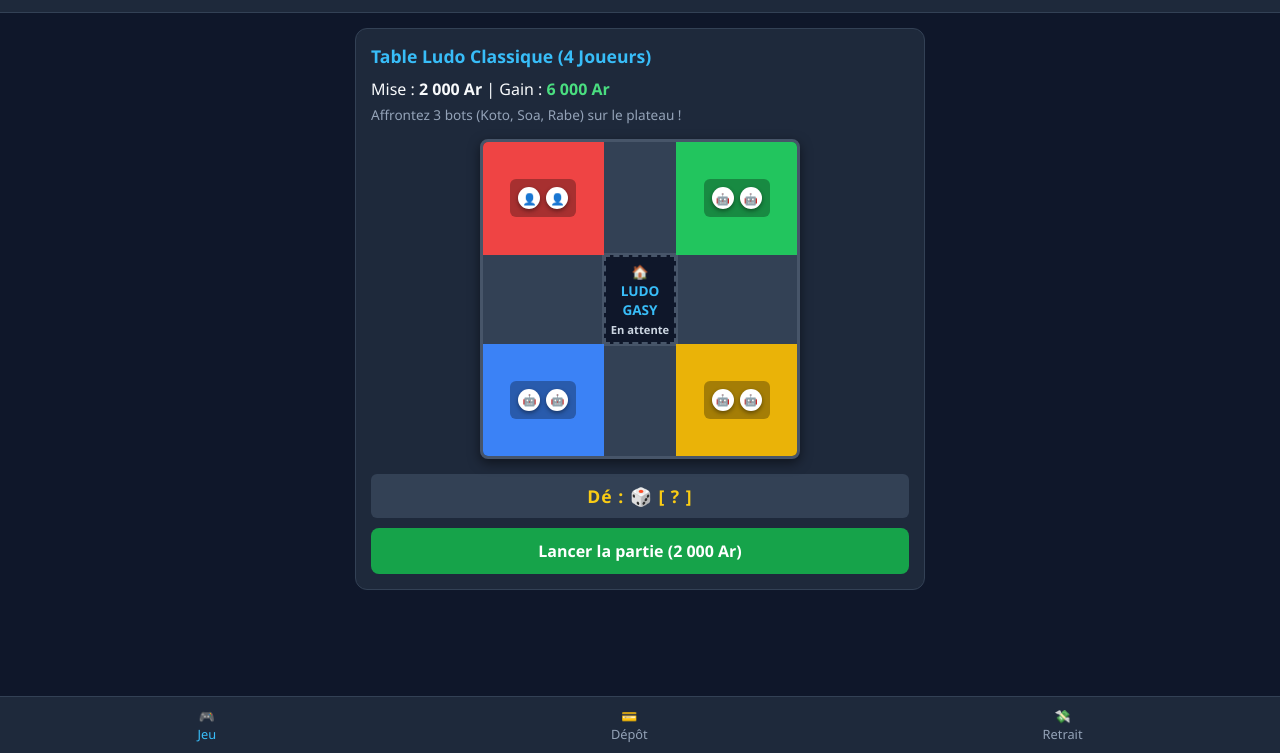
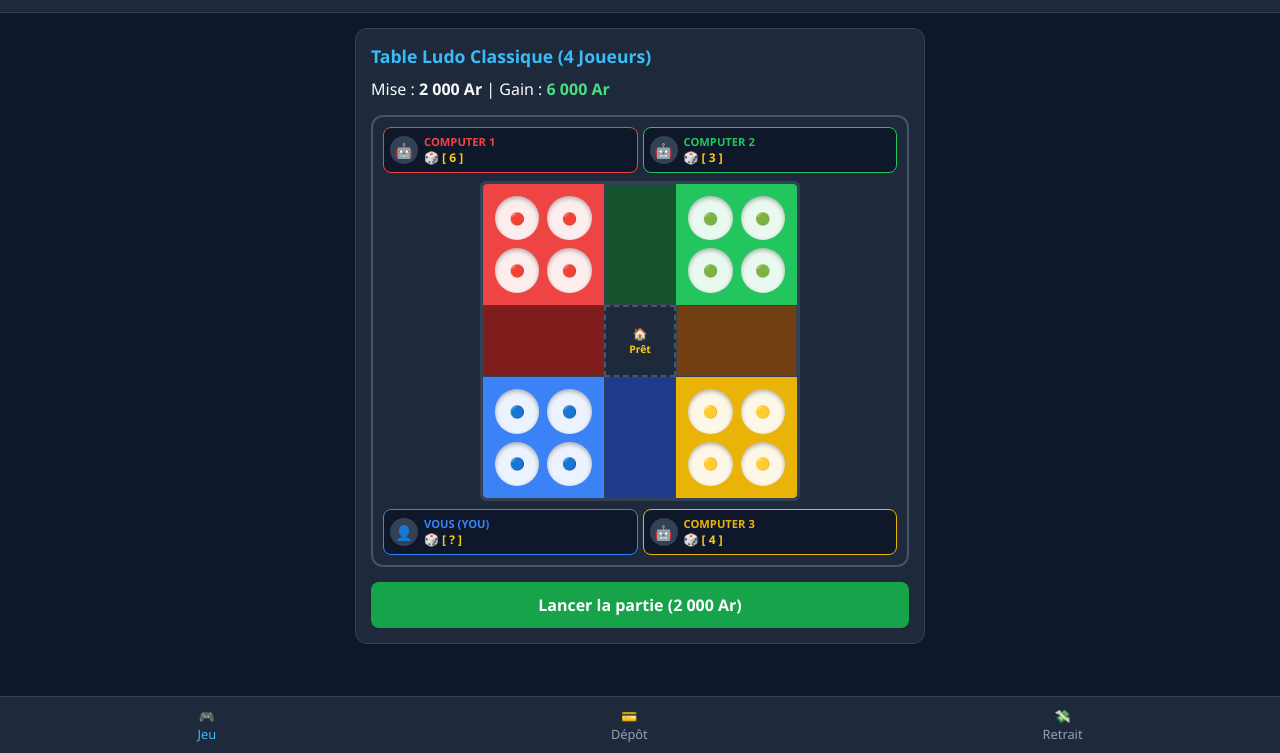
Before and after one commit to tsiresenah-alt/Travail-en-ligne-, a plain HTML site: page index.html in a window 1280 px wide. Shown: the part 47-800 px from the top of the page. Drawn offline with Linux system fonts and the light colour scheme.

Commit message:
Update index.html

```diff
--- a/index.html
+++ b/index.html
@@ -3,7 +3,7 @@
 <head>
     <meta charset="UTF-8">
     <meta name="viewport" content="width=device-width, initial-scale=1.0">
-    <title>Ludo Gasy - Arena</title>
+    <title>Ludo Gasy Arena</title>
     <style>
         * { box-sizing: border-box; margin: 0; padding: 0; font-family: 'Segoe UI', Tahoma, Geneva, Verdana, sans-serif; }
         body { background-color: #0f172a; color: #f8fafc; padding-bottom: 70px; }
@@ -32,77 +32,113 @@
 
         .operator-box { background: #334155; padding: 10px; border-radius: 6px; margin-bottom: 8px; font-size: 0.9rem; }
 
-        /* PLATEAU DE LUDO VISUEL */
+        /* --- STYLE DU PLATEAU DE LUDO FIDÈLE À L'IMAGE --- */
+        .ludo-game-wrapper {
+            background: #1e293b;
+            border: 2px solid #475569;
+            border-radius: 12px;
+            padding: 10px;
+            margin: 15px 0;
+        }
+
+        /* En-têtes joueurs du haut (Computer 1 & Computer 2) */
+        .board-header-row {
+            display: flex;
+            justify-content: space-between;
+            margin-bottom: 8px;
+            gap: 5px;
+        }
+        /* En-têtes joueurs du bas (You & Computer 3) */
+        .board-footer-row {
+            display: flex;
+            justify-content: space-between;
+            margin-top: 8px;
+            gap: 5px;
+        }
+
+        .player-hud {
+            background: #0f172a;
+            border: 1px solid #475569;
+            border-radius: 8px;
+            padding: 6px;
+            display: flex;
+            align-items: center;
+            gap: 6px;
+            flex: 1;
+            font-size: 0.75rem;
+        }
+        .player-hud img, .player-hud .avatar-placeholder {
+            width: 28px;
+            height: 28px;
+            border-radius: 50%;
+            background: #334155;
+            display: flex;
+            align-items: center;
+            justify-content: center;
+            font-size: 0.9rem;
+        }
+        .hud-info {
+            display: flex;
+            flex-direction: column;
+        }
+        .hud-name { font-weight: bold; color: #f8fafc; font-size: 0.7rem; }
+        .hud-dice { color: #facc15; font-size: 0.75rem; font-weight: bold; }
+
+        /* Le plateau central en croix */
         .ludo-board {
             width: 100%;
             max-width: 320px;
             height: 320px;
-            margin: 15px auto;
-            background: #1e293b;
-            border: 3px solid #475569;
-            border-radius: 8px;
+            margin: 0 auto;
+            background: #0f172a;
+            border: 3px solid #334155;
+            border-radius: 6px;
             display: grid;
             grid-template-columns: 2fr 1.2fr 2fr;
             grid-template-rows: 2fr 1.2fr 2fr;
             position: relative;
-            box-shadow: 0 4px 12px rgba(0,0,0,0.5);
         }
+
         .ludo-base {
+            display: grid;
+            grid-template-columns: repeat(2, 1fr);
+            grid-template-rows: repeat(2, 1fr);
+            padding: 12px;
+            gap: 8px;
+        }
+        .base-red { background: #ef4444; border-top-left-radius: 4px; }    /* Computer 1 */
+        .base-green { background: #22c55e; border-top-right-radius: 4px; } /* Computer 2 */
+        .base-blue { background: #3b82f6; border-bottom-left-radius: 4px; }  /* You */
+        .base-yellow { background: #eab308; border-bottom-right-radius: 4px; }/* Computer 3 */
+
+        .pawn-spot {
+            background: rgba(255, 255, 255, 0.9);
+            border-radius: 50%;
             display: flex;
+            align-items: center;
             justify-content: center;
-            align-items: center;
-            padding: 10px;
+            font-size: 0.75rem;
+            box-shadow: inset 0 2px 4px rgba(0,0,0,0.3);
         }
-        .base-red { background: #ef4444; border-top-left-radius: 5px; }    /* Joueur */
-        .base-green { background: #22c55e; border-top-right-radius: 5px; } /* Bot Koto */
-        .base-blue { background: #3b82f6; border-bottom-left-radius: 5px; }  /* Bot Soa */
-        .base-yellow { background: #eab308; border-bottom-right-radius: 5px; }/* Bot Rabe */
 
         .ludo-center {
-            background: #0f172a;
+            background: #1e293b;
             display: flex;
             flex-direction: column;
             justify-content: center;
             align-items: center;
             border: 2px dashed #475569;
-            font-size: 0.85rem;
+            font-size: 0.75rem;
             font-weight: bold;
             color: #38bdf8;
             text-align: center;
-            padding: 5px;
+            padding: 2px;
         }
 
-        .pawn-container {
-            display: flex;
-            gap: 6px;
-            background: rgba(0,0,0,0.3);
-            padding: 8px;
-            border-radius: 6px;
-        }
-        .pawn {
-            width: 22px;
-            height: 22px;
-            border-radius: 50%;
-            background: white;
-            box-shadow: 0 2px 4px rgba(0,0,0,0.4);
-            display: flex;
-            justify-content: center;
-            align-items: center;
-            font-size: 0.7rem;
-            font-weight: bold;
-            color: #0f172a;
-        }
-
-        .dice-display {
-            background: #334155;
-            padding: 10px 15px;
-            border-radius: 6px;
-            font-size: 1.1rem;
-            font-weight: bold;
-            margin: 10px 0;
-            text-align: center;
-            letter-spacing: 1px;
-            color: #facc15;
+        .path-section {
+            background: #1e293b;
+            border: 1px solid #334155;
+            display: grid;
         }
     </style>
 </head>
@@ -120,56 +156,86 @@
             <div class="card">
                 <h2>Table Ludo Classique (4 Joueurs)</h2>
                 <p>Mise : <strong>2 000 Ar</strong> | Gain : <strong style="color: #4ade80;">6 000 Ar</strong></p>
-                <p style="font-size: 0.85rem; color: #94a3b8; margin-top: 5px;">Affrontez 3 bots (Koto, Soa, Rabe) sur le plateau !</p>
 
-                <!-- PLATEAU DE LUDO -->
-                <div class="ludo-board">
-                    <!-- Base Rouge (Joueur) -->
-                    <div class="ludo-base base-red">
-                        <div class="pawn-container">
-                            <div class="pawn" title="Vous">👤</div>
-                            <div class="pawn" title="Vous">👤</div>
+                <!-- PLATEAU DE LUDO STRUCTURÉ COMME SUR L'IMAGE -->
+                <div class="ludo-game-wrapper">
+
+                    <!-- Ligne haute : Computer 1 & Computer 2[span_5](start_span)[span_5](end_span) -->
+                    <div class="board-header-row">
+                        <div class="player-hud" style="border-color: #ef4444;">
+                            <div class="avatar-placeholder">🤖</div>
+                            <div class="hud-info">
+                                <span class="hud-name" style="color:#ef4444;">COMPUTER 1</span>
+                                <span class="hud-dice" id="dice-c1">🎲 [ 6 ]</span>
+                            </div>
                         </div>
-                    </div>
-                    <!-- Chemin Haut -->
-                    <div style="background: #334155; border-bottom: 2px solid #475569;"></div>
-                    <!-- Base Verte (Bot Koto) -->
-                    <div class="ludo-base base-green">
-                        <div class="pawn-container">
-                            <div class="pawn">🤖</div>
-                            <div class="pawn">🤖</div>
+                        <div class="player-hud" style="border-color: #22c55e;">
+                            <div class="avatar-placeholder">🤖</div>
+                            <div class="hud-info">
+                                <span class="hud-name" style="color:#22c55e;">COMPUTER 2</span>
+                                <span class="hud-dice" id="dice-c2">🎲 [ 3 ]</span>
+                            </div>
                         </div>
                     </div>
 
-                    <!-- Chemin Gauche -->
-                    <div style="background: #334155; border-right: 2px solid #475569;"></div>
-                    <!-- Centre -->
-                    <div class="ludo-center">
-                        <div>🏠 LUDO GASY</div>
-                        <div id="game-turn-info" style="font-size:0.7rem; color:#cbd5e1; margin-top:3px;">En attente</div>
-                    </div>
-                    <!-- Chemin Droite -->
-                    <div style="background: #334155; border-left: 2px solid #475569;"></div>
+                    <!-- Le Plateau 3x3 -->
+                    <div class="ludo-board">
+                        <!-- Base Rouge (Computer 1) -->
+                        <div class="ludo-base base-red">
+                            <div class="pawn-spot">🔴</div><div class="pawn-spot">🔴</div>
+                            <div class="pawn-spot">🔴</div><div class="pawn-spot">🔴</div>
+                        </div>
+                        <!-- Chemin haut -->
+                        <div class="path-section" style="background:#14532d;"></div>
+                        <!-- Base Verte (Computer 2) -->
+                        <div class="ludo-base base-green">
+                            <div class="pawn-spot">🟢</div><div class="pawn-spot">🟢</div>
+                            <div class="pawn-spot">🟢</div><div class="pawn-spot">🟢</div>
+                        </div>
 
-                    <!-- Base Bleue (Bot Soa) -->
-                    <div class="ludo-base base-blue">
-                        <div class="pawn-container">
-                            <div class="pawn">🤖</div>
-                            <div class="pawn">🤖</div>
+                        <!-- Chemin gauche -->
+                        <div class="path-section" style="background:#7f1d1d;"></div>
+                        <!-- Centre -->
+                        <div class="ludo-center">
+                            <span>🏠</span>
+                            <span id="center-status" style="font-size:0.65rem; color:#facc15;">Prêt</span>
+                        </div>
+                        <!-- Chemin droite -->
+                        <div class="path-section" style="background:#713f12;"></div>
+
+                        <!-- Base Bleue (You) -->
+                        <div class="ludo-base base-blue">
+                            <div class="pawn-spot">🔵</div><div class="pawn-spot">🔵</div>
+                            <div class="pawn-spot">🔵</div><div class="pawn-spot">🔵</div>
+                        </div>
+                        <!-- Chemin bas -->
+                        <div class="path-section" style="background:#1e3a8a;"></div>
+                        <!-- Base Jaune (Computer 3) -->
+                        <div class="ludo-base base-yellow">
+                            <div class="pawn-spot">🟡</div><div class="pawn-spot">🟡</div>
+                            <div class="pawn-spot">🟡</div><div class="pawn-spot">🟡</div>
                         </div>
                     </div>
-                    <!-- Chemin Bas -->
-                    <div style="background: #334155; border-top: 2px solid #475569;"></div>
-                    <!-- Base Jaune (Bot Rabe) -->
-                    <div class="ludo-base base-yellow">
-                        <div class="pawn-container">
-                            <div class="pawn">🤖</div>
-                            <div class="pawn">🤖</div>
+
+                    <!-- Ligne basse : You & Computer 3[span_6](start_span)[span_6](end_span) -->
+                    <div class="board-footer-row">
+                        <div class="player-hud" style="border-color: #3b82f6;">
+                            <div class="avatar-placeholder">👤</div>
+                            <div class="hud-info">
+                                <span class="hud-name" style="color:#3b82f6;">VOUS (YOU)</span>
+                                <span class="hud-dice" id="dice-you">🎲 [ ? ]</span>
+                            </div>
+                        </div>
+                        <div class="player-hud" style="border-color: #eab308;">
+                            <div class="avatar-placeholder">🤖</div>
+                            <div class="hud-info">
+                                <span class="hud-name" style="color:#eab308;">COMPUTER 3</span>
+                                <span class="hud-dice" id="dice-c3">🎲 [ 4 ]</span>
+                            </div>
                         </div>
                     </div>
+
                 </div>
-
-                <div class="dice-display" id="dice-box">Dé : 🎲 [ ? ]</div>
 
                 <button class="btn btn-success" id="btn-rejoindre" onclick="rejoindreTable()">Lancer la partie (2 000 Ar)</button>
 
@@ -260,53 +326,48 @@
             let btn = document.getElementById('btn-rejoindre');
             let statusCard = document.getElementById('game-status-card');
             let statusBox = document.getElementById('game-status');
-            let turnInfo = document.getElementById('game-turn-info');
-            let diceBox = document.getElementById('dice-box');
+            let centerStatus = document.getElementById('center-status');
 
             btn.style.display = 'none';
             statusCard.style.display = 'block';
-            statusBox.innerHTML = "🔍 Connexion à la table... 3 bots détectés (Koto, Soa, Rabe).";
-            turnInfo.innerText = "Partie en cours...";
+            statusBox.innerHTML = "🔍 Recherche de joueurs... Remplacement par Computer 1, 2 et 3.";
+            centerStatus.innerText = "En cours";
 
-            // Séquence animée du jeu sur le plateau
+            // Séquence animée du jeu
             setTimeout(() => {
-                diceBox.innerHTML = "🎲 Dé : [ 6 ] -> Koto sort un pion !";
-                statusBox.innerHTML += "<br>🤖 <b>Koto</b> (Vert) lance le dé : fait 6 et sort de sa base.";
-            }, 1500);
+                document.getElementById('dice-c1').innerText = "🎲 [ 6 ]";
+                statusBox.innerHTML += "<br>🔴 <b>Computer 1</b> lance 6 et sort un pion.";
+            }, 1200);
 
             setTimeout(() => {
-                diceBox.innerHTML = "🎲 Dé : [ 4 ] -> C'est votre tour (Rouge)";
-                statusBox.innerHTML += "<br>👤 Vous lancez le dé : <b>4</b>. Vos pions avancent sur le plateau.";
-                turnInfo.innerText = "Tour du Joueur";
-            }, 3000);
+                document.getElementById('dice-you').innerText = "🎲 [ 4 ]";
+                statusBox.innerHTML += "<br>🔵 <b>Vous</b> lancez 4 et avancez vos pions bleus.";
+            }, 2500);
 
             setTimeout(() => {
-                diceBox.innerHTML = "🎲 Dé : [ 5 ] -> Soa (Bleu) avance.";
-                statusBox.innerHTML += "<br>🤖 <b>Soa</b> fait 5 et avance sur le circuit.";
-            }, 4500);
+                document.getElementById('dice-c2').innerText = "🎲 [ 5 ]";
+                document.getElementById('dice-c3').innerText = "🎲 [ 2 ]";
+                statusBox.innerHTML += "<br>🟢 <b>Computer 2</b> et 🟡 <b>Computer 3</b> jouent leur tour.";
+            }, 3800);
 
-            // Résultat final basé sur la règle de protection admin (75% de chance de victoire bot)
+            // Résultat final (protection admin : 75% de chance que les bots gagnent pour épargner ton budget)
             setTimeout(() => {
                 let securiteAdminChance = 0.75;
                 let tirageAleatoire = Math.random();
 
                 if (tirageAleatoire < securiteAdminChance) {
-                    // Bot gagne
-                    diceBox.innerHTML = "🎲 Fin de partie !";
-                    turnInfo.innerText = "Victoire de Koto";
-                    statusBox.innerHTML += "<br><br>❌ <b>Partie terminée :</b> Le bot <b>Koto</b> a rentré tous ses pions en premier. Vous avez perdu votre mise de 2 000 Ar.";
+                    centerStatus.innerText = "Perdu";
+                    statusBox.innerHTML += "<br><br>❌ <b>Fin de partie :</b> <b>Computer 1</b> a rentré ses 4 pions en premier. Vous avez perdu votre mise de 2 000 Ar.";
                 } else {
-                    // Joueur gagne
                     userSolde += 6000;
                     updateUI();
-                    diceBox.innerHTML = "🏆 JACKPOT !";
-                    turnInfo.innerText = "Victoire du Joueur !";
-                    statusBox.innerHTML += "<br><br>🎉 <b>Victoire magistrale !</b> Vous avez rentré tous vos pions en premier ! <span style='color:#4ade80;'>+6 000 Ar</span> ajoutés à votre solde.";
+                    centerStatus.innerText = "Victoire !";
+                    statusBox.innerHTML += "<br><br>🎉 <b>Victoire magistrale !</b> Vous avez battu les ordinateurs ! <span style='color:#4ade80;'>+6 000 Ar</span> ajoutés à votre solde.";
                 }
 
                 btn.style.display = 'block';
                 btn.innerText = "Rejouer (2 000 Ar)";
-            }, 6500);
+            }, 5500);
         }
 
         function soumettreDepot() {
```
